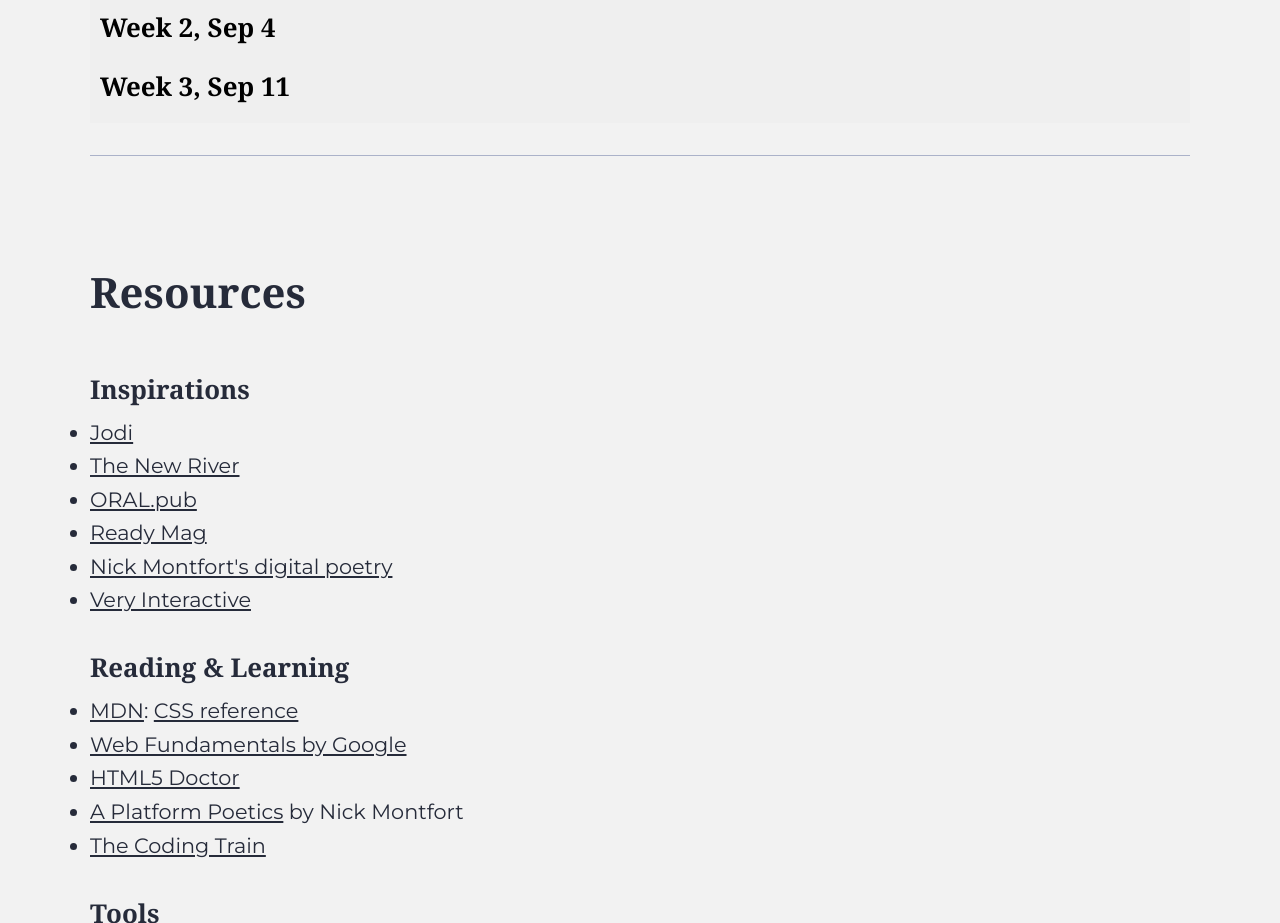
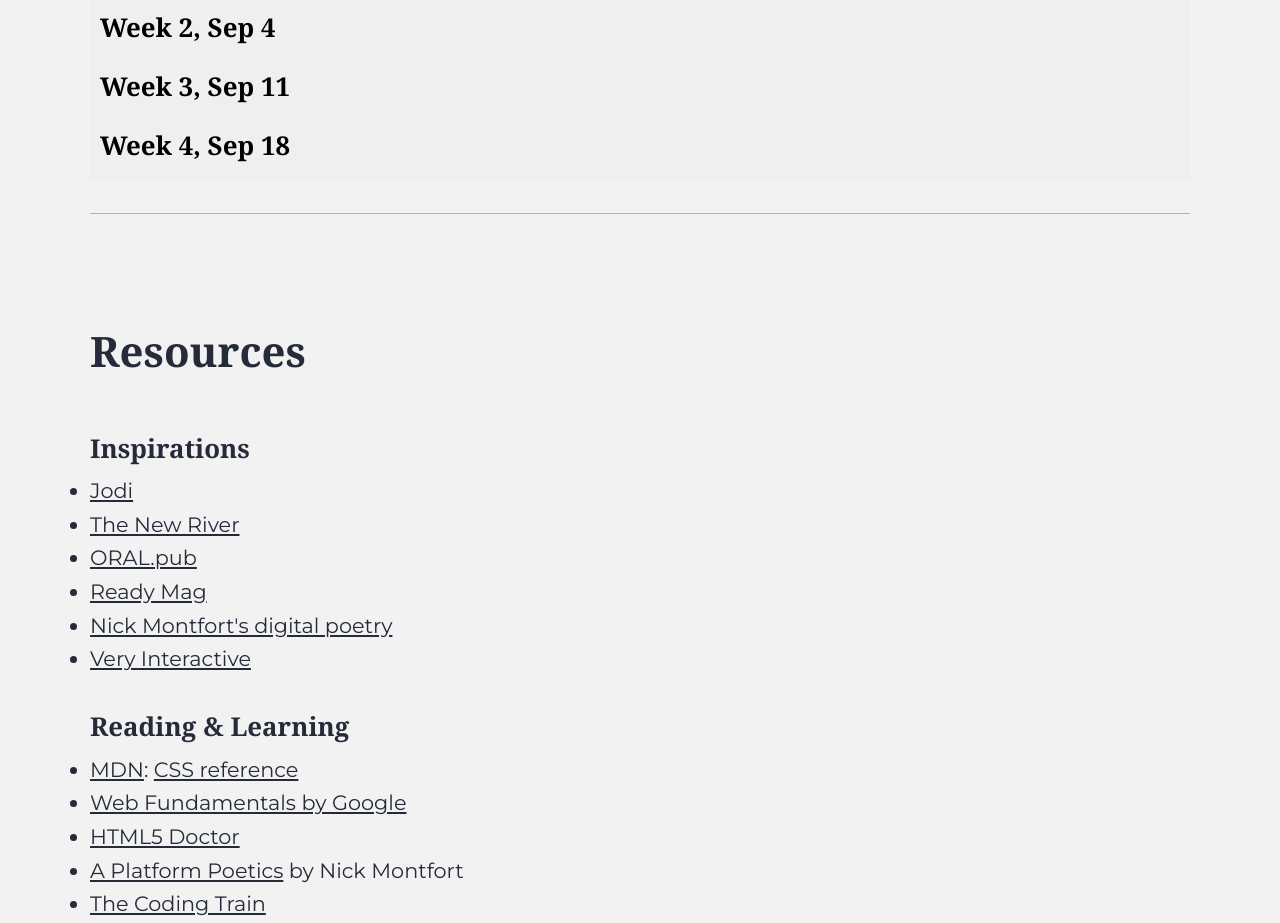
Before and after one commit to KarlieZhao/MEDP34100_Fall24, a plain HTML site: page index.html in a window 1280 px wide. Shown: the part 3560-4483 px from the top of the page. Drawn offline with nearby package versions, Linux system fonts and the light colour scheme; a web font is replaced by a local one.

Commit message:
Update index.html

```diff
--- a/index.html
+++ b/index.html
@@ -326,6 +326,28 @@
                                     href="https://drive.google.com/file/d/1foFtMAPOQd31NSm4LiqM28Nd_DzysnpT/view?usp=drive_link"
                                     target="_blank">slides</a>.
                             </div>
+                            <button class="collapsible">
+                                <h3>Week 4, Sep 18</h3>
+                            </button>
+                            <div class="content">
+                                <!-- <h3>
+                                    <a href="https://drive.google.com/file/d/1Hk8Nz0LnN0uB8N8BTD3-lErvZWb0UcH1/view?usp=sharing"
+                                        target="_blank">=> Slides <= </a>
+                                </h3> -->
+                                <ul>
+                                    <li>Coding Practice #1 quick review</li>
+                                    <li>JS Review: in-class quiz</li>
+                                    <li>JavaScript: Functions and Arrays</li>
+                                    === break 15min ===
+                                    <li>Exercises</li>
+                                </ul>
+                                <h3>Assignment: Coding practice #2 </h3> Ideation due by noon, Wed, SEP 25. Recreation
+                                due by Oct 9.
+                                <!-- <br>See end
+                                of <a
+                                    href="https://drive.google.com/file/d/1foFtMAPOQd31NSm4LiqM28Nd_DzysnpT/view?usp=drive_link"
+                                    target="_blank">slides</a>. -->
+                            </div>
                         </div>
                     </div>
                 </div>
```
